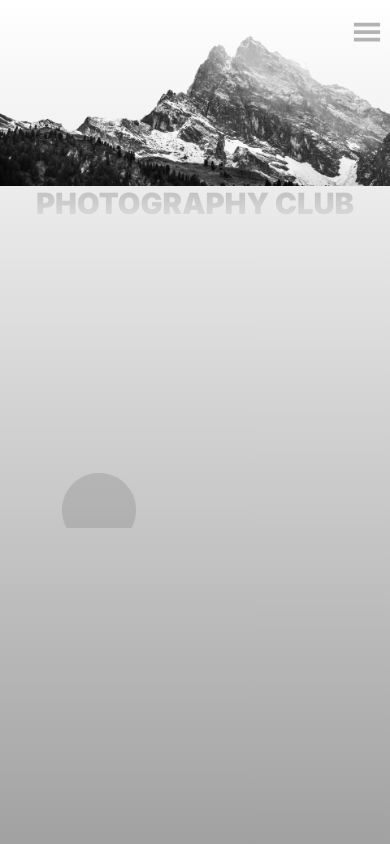
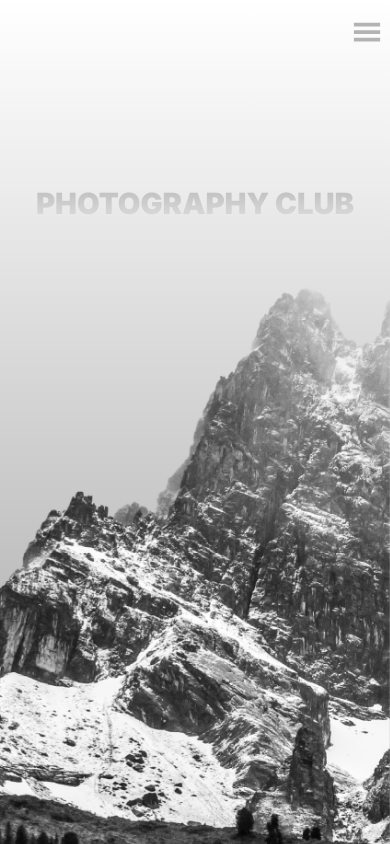
Before and after one commit to PhotogNIT-KKR/photog-website, a React (Create React App) app: page / in a window 390 px wide. Built offline with nearby package versions, Linux system fonts and the light colour scheme; some icons are missing; a web font is replaced by a local one.

Commit message:
homepage

```diff
--- a/src/Components/NavBar/NavBar.jsx
+++ b/src/Components/NavBar/NavBar.jsx
@@ -26,7 +26,7 @@ const Navbar = () => {
           <img src={Mono} />
         </div>
         <div className={classes.navItem1}>
-          <NavLink to="/" className={location == "" ? classes.active : ""} active>home</NavLink>
+          <NavLink to="/" className={location == "" ? classes.active : ""}>home</NavLink>
           <NavLink to="/Gallery" className={location == "Gallery" ? classes.active : ""}>gallery</NavLink>
           <NavLink to="/Sponsors" className={location == "Sponsors" ? classes.active : ""}>sponsors</NavLink>
           <NavLink to="/Activities" className={location == "Activities" ? classes.active : ""}>activities</NavLink>
--- a/src/Styles/homePage.module.css
+++ b/src/Styles/homePage.module.css
@@ -215,3 +215,23 @@
         }
     }
 }
+
+@media only screen and (max-width:600px){
+    .text_show{
+        /* font-size: 7.5vw; */
+    }
+    .moon_rise{
+        top: 83%;
+    }
+    .bg_img{
+        bottom: -85px;
+        height: 100vh;
+        object-fit: cover;
+    }
+    @keyframes mon {
+        0% {}
+        100% {
+            top: 76%;
+        }
+    }
+}
--- a/src/utility/img.jsx
+++ b/src/utility/img.jsx
@@ -1,25 +1,25 @@
 const imgArr = [
   "https://drive.google.com/uc?export=view&id=1boKQFHZ2pQAV7fpqvp0wDvWTp1Y3L0y2",
   "https://drive.google.com/uc?export=view&id=1ty0EjZ0xGTAgCfjgschgJJvhuOerYaTq",
-  // "https://drive.google.com/uc?export=view&id=1YlLZkK_mYBYkHcXJmc2DQLz1KGpPAK6r",
-  // "https://drive.google.com/uc?export=view&id=1jEmGM_oyy5XZkzzE4HmeBE7joh01O_pe",
-  // "https://drive.google.com/uc?export=view&id=11njXvZQTsKpFXodZukqLAXljTSd5ojSd",
-  // "https://drive.google.com/uc?export=view&id=11CTziVCuAb8Se8vPRx7mma-3Wrntsz6m",
-  // "https://drive.google.com/uc?export=view&id=1eJ1wFoOigqqEkgb5K-10t6rwwlESxOFh",
-  // "https://drive.google.com/uc?export=view&id=1k0bbjXJNqNhAR8uOm0Y7j2ZBNIXdIkSM",
-  // "https://drive.google.com/uc?export=view&id=1baSjXZDXwCVTog3bw8VzpOYhcCVixagv",
-  // "https://drive.google.com/uc?export=view&id=1X2rKrW0JYupCi8SXmd9qsgHsSz_Gb068",
+  "https://drive.google.com/uc?export=view&id=1YlLZkK_mYBYkHcXJmc2DQLz1KGpPAK6r",
+  "https://drive.google.com/uc?export=view&id=1jEmGM_oyy5XZkzzE4HmeBE7joh01O_pe",
+  "https://drive.google.com/uc?export=view&id=11njXvZQTsKpFXodZukqLAXljTSd5ojSd",
+  "https://drive.google.com/uc?export=view&id=11CTziVCuAb8Se8vPRx7mma-3Wrntsz6m",
+  "https://drive.google.com/uc?export=view&id=1eJ1wFoOigqqEkgb5K-10t6rwwlESxOFh",
+  "https://drive.google.com/uc?export=view&id=1k0bbjXJNqNhAR8uOm0Y7j2ZBNIXdIkSM",
+  "https://drive.google.com/uc?export=view&id=1baSjXZDXwCVTog3bw8VzpOYhcCVixagv",
+  "https://drive.google.com/uc?export=view&id=1X2rKrW0JYupCi8SXmd9qsgHsSz_Gb068",
 
-  // "https://drive.google.com/uc?export=view&id=1YlLZkK_mYBYkHcXJmc2DQLz1KGpPAK6r",
-  // "https://drive.google.com/uc?export=view&id=1YlLZkK_mYBYkHcXJmc2DQLz1KGpPAK6r",
-  // "https://drive.google.com/uc?export=view&id=1YlLZkK_mYBYkHcXJmc2DQLz1KGpPAK6r",
-  // "https://drive.google.com/uc?export=view&id=1YlLZkK_mYBYkHcXJmc2DQLz1KGpPAK6r",
-  // "https://drive.google.com/uc?export=view&id=1YlLZkK_mYBYkHcXJmc2DQLz1KGpPAK6r",
-  // "https://drive.google.com/uc?export=view&id=1YlLZkK_mYBYkHcXJmc2DQLz1KGpPAK6r",
-  // "https://drive.google.com/uc?export=view&id=1YlLZkK_mYBYkHcXJmc2DQLz1KGpPAK6r",
-  // "https://drive.google.com/uc?export=view&id=1YlLZkK_mYBYkHcXJmc2DQLz1KGpPAK6r",
-  // "https://drive.google.com/uc?export=view&id=1YlLZkK_mYBYkHcXJmc2DQLz1KGpPAK6r",
-  // "https://drive.google.com/uc?export=view&id=1YlLZkK_mYBYkHcXJmc2DQLz1KGpPAK6r",
+  "https://drive.google.com/uc?export=view&id=1YlLZkK_mYBYkHcXJmc2DQLz1KGpPAK6r",
+  "https://drive.google.com/uc?export=view&id=1YlLZkK_mYBYkHcXJmc2DQLz1KGpPAK6r",
+  "https://drive.google.com/uc?export=view&id=1YlLZkK_mYBYkHcXJmc2DQLz1KGpPAK6r",
+  "https://drive.google.com/uc?export=view&id=1YlLZkK_mYBYkHcXJmc2DQLz1KGpPAK6r",
+  "https://drive.google.com/uc?export=view&id=1YlLZkK_mYBYkHcXJmc2DQLz1KGpPAK6r",
+  "https://drive.google.com/uc?export=view&id=1YlLZkK_mYBYkHcXJmc2DQLz1KGpPAK6r",
+  "https://drive.google.com/uc?export=view&id=1YlLZkK_mYBYkHcXJmc2DQLz1KGpPAK6r",
+  "https://drive.google.com/uc?export=view&id=1YlLZkK_mYBYkHcXJmc2DQLz1KGpPAK6r",
+  "https://drive.google.com/uc?export=view&id=1YlLZkK_mYBYkHcXJmc2DQLz1KGpPAK6r",
+  "https://drive.google.com/uc?export=view&id=1YlLZkK_mYBYkHcXJmc2DQLz1KGpPAK6r",
 ];
 
 export default imgArr;
```
Also changed, not shown: src/Styles/gallery.css (+7 -0 lines).
